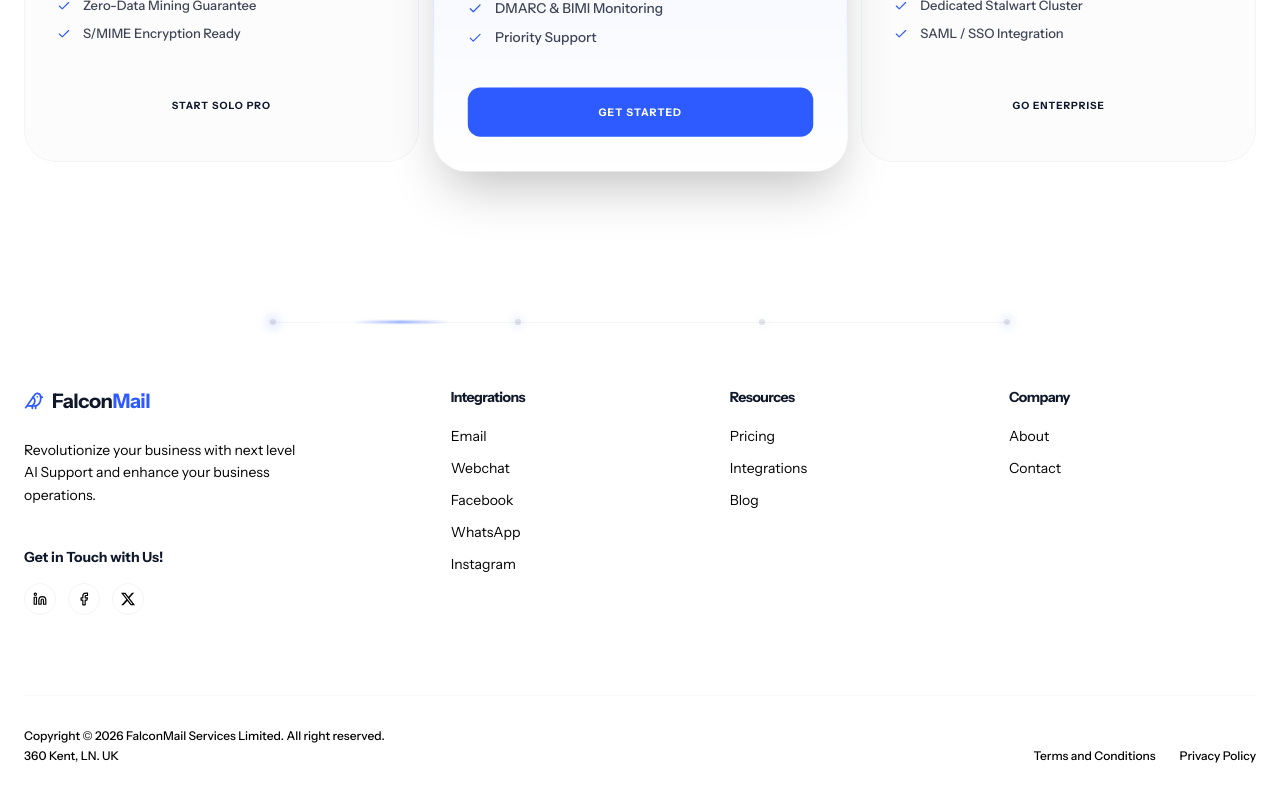
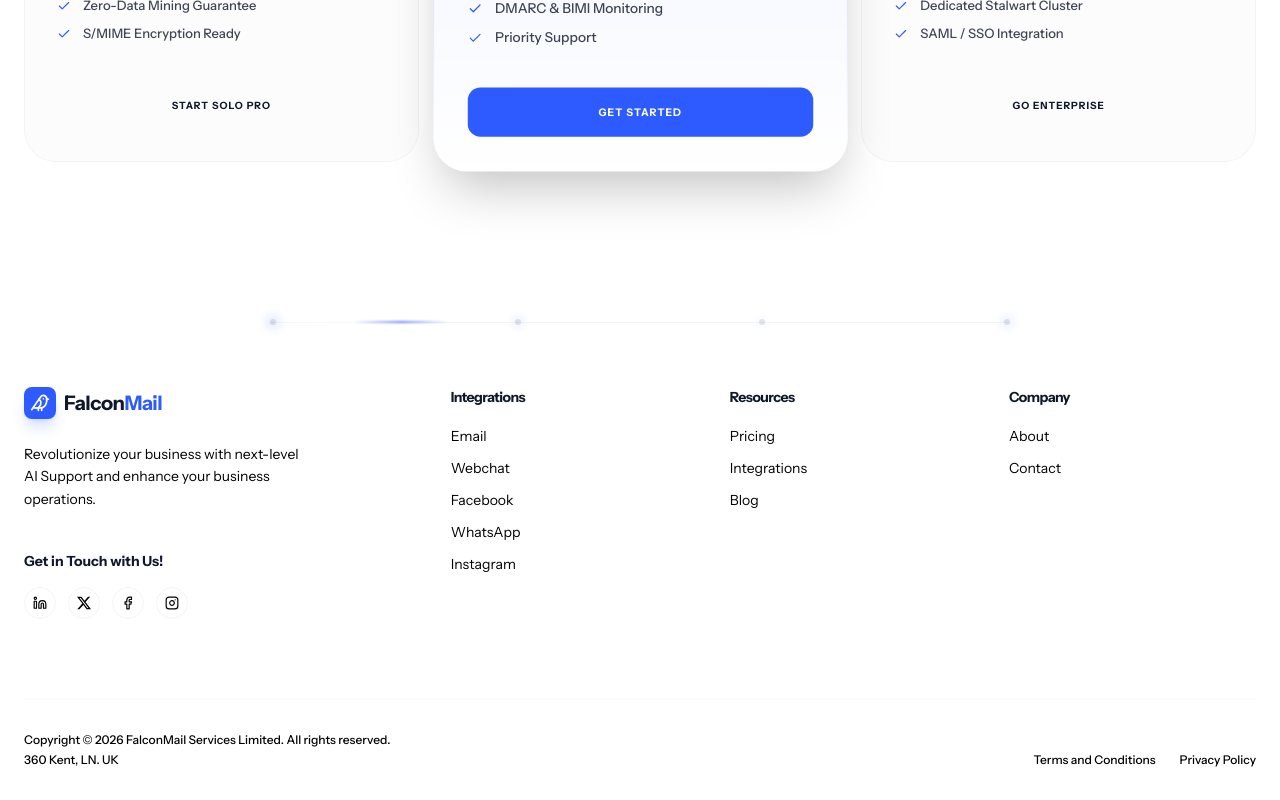
Before and after one commit to marcusarfolabi/falcon_frontend, a Next.js app: page / in a window 1280 px wide. Shown: the part 4967-5767 px from the top of the page. Built offline with nearby package versions, Linux system fonts and the light colour scheme; no server answers; what axios-cache-interceptor would draw is missing.

Commit message:
refractor the social contact section of the Footer component

```diff
--- a/components/Footer.tsx
+++ b/components/Footer.tsx
@@ -1,6 +1,6 @@
 "use client";
 import React from "react";
-import { Bird, Facebook, Globe, Instagram, LucideLinkedin } from "lucide-react";
+import { Bird, Facebook, Instagram, LucideLinkedin } from "lucide-react";
 import Link from "next/link";
 import ElectricDivider from "./ElectricDivider";
 
@@ -10,36 +10,49 @@ const XIcon = () => (
   </svg>
 );
 
+// 1. Define the social data mapping
+const socialLinks = [
+  { Icon: LucideLinkedin, href: "https://linkedin.com/company/falconmail", label: "LinkedIn" },
+  { Icon: XIcon, href: "https://x.com/falconmail", label: "X (Twitter)" },
+  { Icon: Facebook, href: "https://facebook.com/falconmail", label: "Facebook" },
+  { Icon: Instagram, href: "https://instagram.com/falconmail", label: "Instagram" },
+];
+
 export default function Footer() {
   const currentYear = new Date().getFullYear();
 
   return (
     <footer className="bg-background text-muted-foreground pt-16 pb-8">
       <div className="max-w-7xl mx-auto px-6">
-
         <ElectricDivider />
 
         <div className="grid grid-cols-1 md:grid-cols-12 gap-12 mb-20">
           {/* Brand Column */}
           <div className="md:col-span-4 flex flex-col gap-6">
             <Link href="/" className="flex items-center gap-2 group">
-              <Bird className="w-5 h-5 text-brand-primary" />
+              <div className="w-8 h-8 bg-brand-primary rounded-lg flex items-center justify-center shadow-lg shadow-brand-primary/20">
+                <Bird className="w-5 h-5 text-white" />
+              </div>
               <span className="text-xl font-bold tracking-tight text-foreground">
                 Falcon<span className="text-brand-primary">Mail</span>
               </span>
             </Link>
             <p className="text-sm leading-relaxed max-w-70">
-              Revolutionize your business with next level AI Support and enhance your business operations.
+              Revolutionize your business with next-level AI Support and enhance your business operations.
             </p>
 
             <div className="mt-4">
               <h5 className="text-foreground font-bold text-sm mb-4">Get in Touch with Us!</h5>
               <div className="flex gap-3">
-                {[LucideLinkedin, Facebook, XIcon].map((Icon, idx) => (
+                {/* 2. Map through the socialLinks array properly */}
+                {socialLinks.map(({ Icon, href, label }) => (
                   <a
-                    key={idx}
-                    href="https://www.instagram.com/falconmail.com"
-                    className="w-8 h-8 rounded-full bg-secondary/50 border border-border/50 flex items-center justify-center hover:border-brand-primary hover:text-brand-primary transition-all"
+                    key={label}
+                    href={href}
+                    target="_blank"
+                    rel="noopener noreferrer"
+                    aria-label={label}
+                    className="w-8 h-8 rounded-full bg-secondary/50 border border-border/50 flex items-center justify-center hover:border-brand-primary hover:text-brand-primary transition-all hover:-translate-y-1"
                   >
                     <Icon size={14} />
                   </a>
@@ -50,7 +63,7 @@ export default function Footer() {
 
           {/* Links Columns */}
           <div className="md:col-span-8 grid grid-cols-2 sm:grid-cols-3 gap-8">
-            <FooterGroup title="Integrations" links={["Email", "Webchat", "Facebook", "WhatsApp", "Instagram",]} />
+            <FooterGroup title="Integrations" links={["Email", "Webchat", "Facebook", "WhatsApp", "Instagram"]} />
             <FooterGroup title="Resources" links={["Pricing", "Integrations", "Blog"]} />
             <FooterGroup title="Company" links={["About", "Contact"]} />
           </div>
@@ -59,18 +72,19 @@ export default function Footer() {
         {/* Bottom Bar */}
         <div className="pt-8 border-t border-border/20 flex flex-col md:flex-row justify-between gap-4 text-xs text-muted-foreground/60 font-medium">
           <div className="flex flex-col gap-1">
-            <p>Copyright © {currentYear} FalconMail Services Limited. All right reserved.</p>
+            <p>Copyright © {currentYear} FalconMail Services Limited. All rights reserved.</p>
             <p>360 Kent, LN. UK</p>
           </div>
           <div className="flex gap-6 items-end">
-            <a href="/terms" className="hover:text-foreground transition-colors">Terms and Conditions</a>
-            <a href="/privacy" className="hover:text-foreground transition-colors">Privacy Policy</a>
+            <Link href="/terms" className="hover:text-foreground transition-colors">Terms and Conditions</Link>
+            <Link href="/privacy" className="hover:text-foreground transition-colors">Privacy Policy</Link>
           </div>
         </div>
       </div>
     </footer>
   );
 }
+
 function FooterGroup({ title, links }: { title: string; links: string[] }) {
   return (
     <div className="flex flex-col gap-4">
@@ -78,7 +92,6 @@ function FooterGroup({ title, links }: { title: string; links: string[] }) {
       <ul className="flex flex-col gap-2">
         {links.map((link) => {
           const href = `/${link.toLowerCase().replace(/\s+/g, "-")}`;
-
           return (
             <li key={link}>
               <Link
```
